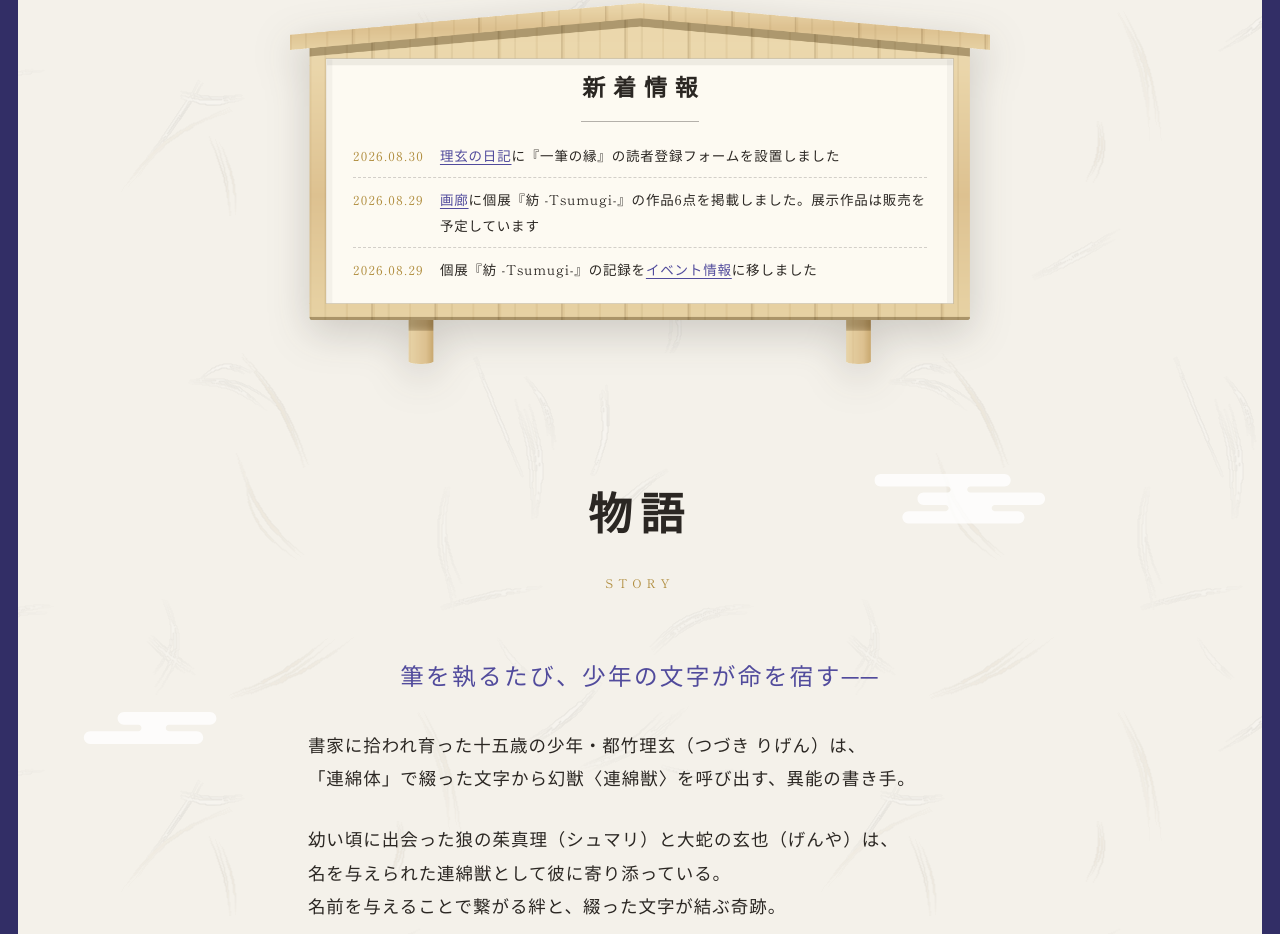
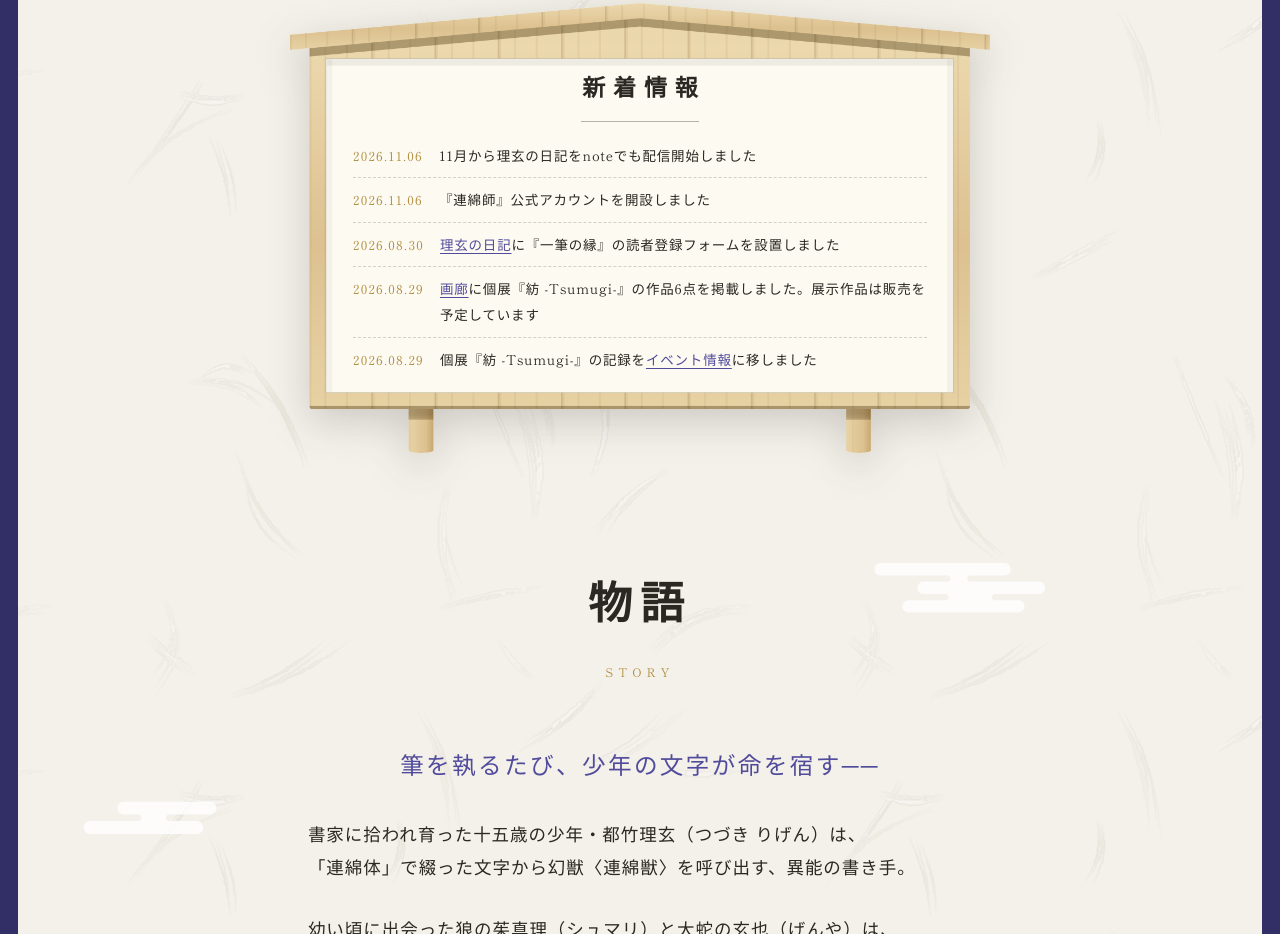
Before and after one commit to kishinoArtworks/renmenshi, a plain HTML site: page index.html in a window 1280 px wide. Shown: the part 1530-2464 px from the top of the page. Drawn offline with Linux system fonts and the light colour scheme; a web font is replaced by a local one.

Commit message:
新着情報に note配信開始・公式アカウント開設を追加
Co-Authored-By: Claude Sonnet 5.5 <noreply@anthropic.com>

```diff
--- a/index.html
+++ b/index.html
@@ -2304,6 +2304,8 @@
     行の書式： <li><span class="wn-date">日付</span><span>理玄の日記『一筆の縁』「タイトル」を配信しました（<a href="記事URL" target="_blank" rel="noopener">読む</a>／<a href="#subscribe">読者登録</a>）</span></li>
   -->
             <ul class="kanban-list">
+              <li><span class="wn-date">2026.11.06</span><span>11月から理玄の日記をnoteでも配信開始しました</span></li>
+              <li><span class="wn-date">2026.11.06</span><span>『連綿師』公式アカウントを開設しました</span></li>
               <li><span class="wn-date">2026.08.30</span><span><a href="#diary">理玄の日記</a>に『一筆の縁』の読者登録フォームを設置しました</span></li>
               <li><span class="wn-date">2026.08.29</span><span><a href="#gallery">画廊</a>に個展『紡 -Tsumugi-』の作品6点を掲載しました。展示作品は販売を予定しています</span></li>
               <li><span class="wn-date">2026.08.29</span><span>個展『紡 -Tsumugi-』の記録を<a href="#event">イベント情報</a>に移しました</span></li>
```
